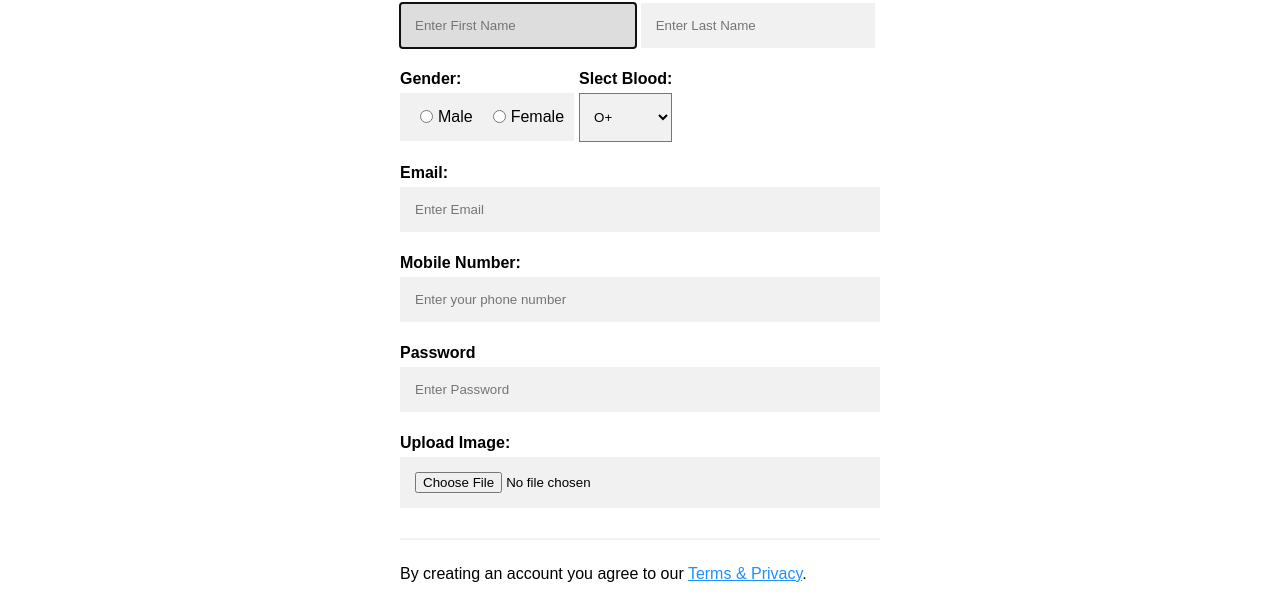
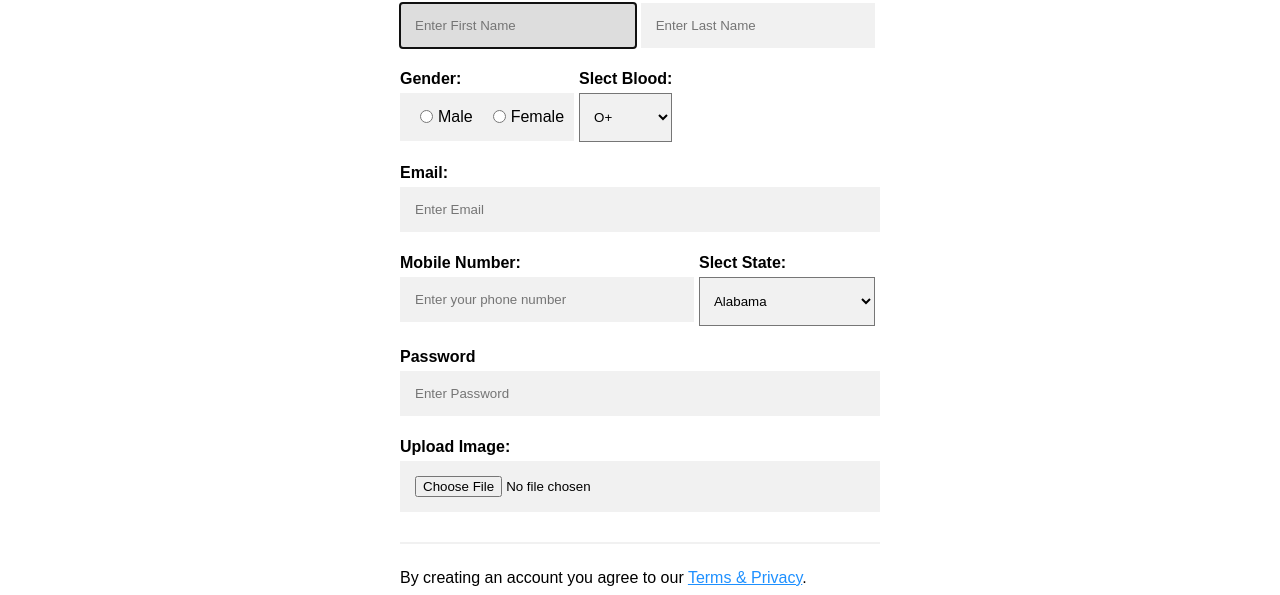
Before and after one commit to ridharezzag/Blood-Donors, a website: page pages/singup.html in a window 1280 px wide. Shown: the part 205-800 px from the top of the page. Drawn offline with Linux system fonts and the light colour scheme.

Commit message:
State Select in registre form added

```diff
--- a/pages/singup.html
+++ b/pages/singup.html
@@ -65,8 +65,71 @@
             <label for="email"><b>Email:</b></label>
             <input type="email" id="email" placeholder="Enter Email" name="email" required autofocus />
 
-            <label for="mobile-number"><b>Mobile Number:</b></label>
-            <input type="tel" id="phone" placeholder="Enter your phone number" name="mobileNumber" autofocus />
+            <div class="mobile-states">
+                <label for="mobile-number"><b>Mobile Number:</b>
+                    <input type="tel" id="phone" placeholder="Enter your phone number" name="mobileNumber" autofocus />
+                </label>
+
+                <label for="state"><b>Slect State: </b>
+                    <select id="usa-states" name="state">
+                        <option value="Alabama">Alabama</option>
+                        <option value="Alaska">Alaska</option>
+                        <option value="Arizona">Arizona</option>
+                        <option value="Arkansas">Arkansas</option>
+                        <option value="California">California</option>
+                        <option value="Colorado">Colorado</option>
+                        <option value="Connecticut">Connecticut</option>
+                        <option value="Delaware">Delaware</option>
+                        <option value="District of Columbia">District of Columbia</option>
+                        <option value="Florida">Florida</option>
+                        <option value="Georgia">Georgia</option>
+                        <option value="Guam">Guam</option>
+                        <option value="Hawaii">Hawaii</option>
+                        <option value="Idaho">Idaho</option>
+                        <option value="Illinois">Illinois</option>
+                        <option value="Indiana">Indiana</option>
+                        <option value="Iowa">Iowa</option>
+                        <option value="Kansas">Kansas</option>
+                        <option value="Kentucky">Kentucky</option>
+                        <option value="Louisiana">Louisiana</option>
+                        <option value="Maine">Maine</option>
+                        <option value="Maryland">Maryland</option>
+                        <option value="Massachusetts">Massachusetts</option>
+                        <option value="Michigan">Michigan</option>
+                        <option value="Minnesota">Minnesota</option>
+                        <option value="Mississippi">Mississippi</option>
+                        <option value="Missouri">Missouri</option>
+                        <option value="Montana">Montana</option>
+                        <option value="Nebraska">Nebraska</option>
+                        <option value="Nevada">Nevada</option>
+                        <option value="New Hampshire">New Hampshire</option>
+                        <option value="New Jersey">New Jersey</option>
+                        <option value="New Mexico">New Mexico</option>
+                        <option value="New York">New York</option>
+                        <option value="North Carolina">North Carolina</option>
+                        <option value="North Dakota">North Dakota</option>
+                        <option value="Northern Marianas Islands">Northern Marianas Islands</option>
+                        <option value="Ohio">Ohio</option>
+                        <option value="Oklahoma">Oklahoma</option>
+                        <option value="Oregon">Oregon</option>
+                        <option value="Pennsylvania">Pennsylvania</option>
+                        <option value="Puerto Rico">Puerto Rico</option>
+                        <option value="Rhode Island">Rhode Island</option>
+                        <option value="South Carolina">South Carolina</option>
+                        <option value="South Dakota">South Dakota</option>
+                        <option value="Tennessee">Tennessee</option>
+                        <option value="Texas">Texas</option>
+                        <option value="Utah">Utah</option>
+                        <option value="Vermont">Vermont</option>
+                        <option value="Virginia">Virginia</option>
+                        <option value="Virgin Islands">Virgin Islands</option>
+                        <option value="Washington">Washington</option>
+                        <option value="West Virginia">West Virginia</option>
+                        <option value="Wisconsin">Wisconsin</option>
+                        <option value="Wyoming">Wyoming</option>
+                    </select>
+                </label>
+            </div>
 
             <label for="psw"><b>Password</b></label>
             <input type="password" id="password" placeholder="Enter Password" name="password" required autofocus />
--- a/styles/singup.css
+++ b/styles/singup.css
@@ -109,12 +109,27 @@ input[type=tel] {
     background: #f1f1f1;
 }
 
+#usa-states {
+    width: 100%;
+    padding: 15px 10px 15px 10px;
+    margin: 5px 0 22px 0;
+    display: flex;
+    /* border: none; */
+    background: #f1f1f1;
+}
+
 .full-name {
     display: flex;
     width: 100%;
 }
 
 .gender-blood {
+    display: flex;
+    width: 100%;
+}
+
+.mobile-states {
+    /* flex-wrap: wrap; */
     display: flex;
     width: 100%;
 }
@@ -201,12 +216,27 @@ a {
         background: #f1f1f1;
     }
 
+    #usa-states {
+        width: 100%;
+        padding: 15px 10px 15px 10px;
+        margin: 5px 0 22px 0;
+        display: flex;
+        /* border: none; */
+        background: #f1f1f1;
+    }
+
     .full-name {
         display: flex;
         width: 100%;
     }
 
     .gender-blood {
+        display: flex;
+        width: 100%;
+    }
+
+    .mobile-states {
+        /* flex-wrap: wrap; */
         display: flex;
         width: 100%;
     }
@@ -254,6 +284,15 @@ a {
         background: #f1f1f1;
     }
 
+    #usa-states {
+        width: 100%;
+        padding: 15px 10px 15px 10px;
+        margin: 5px 0 22px 0;
+        display: flex;
+        /* border: none; */
+        background: #f1f1f1;
+    }
+
     .full-name {
         display: flex;
         width: 100%;
@@ -261,6 +300,12 @@ a {
 
     .gender-blood {
         flex-wrap: wrap;
+        display: flex;
+        width: 100%;
+    }
+
+    .mobile-states {
+        /* flex-wrap: wrap; */
         display: flex;
         width: 100%;
     }
```
Also changed, not shown: api/registre.js (+5 -2 lines).
